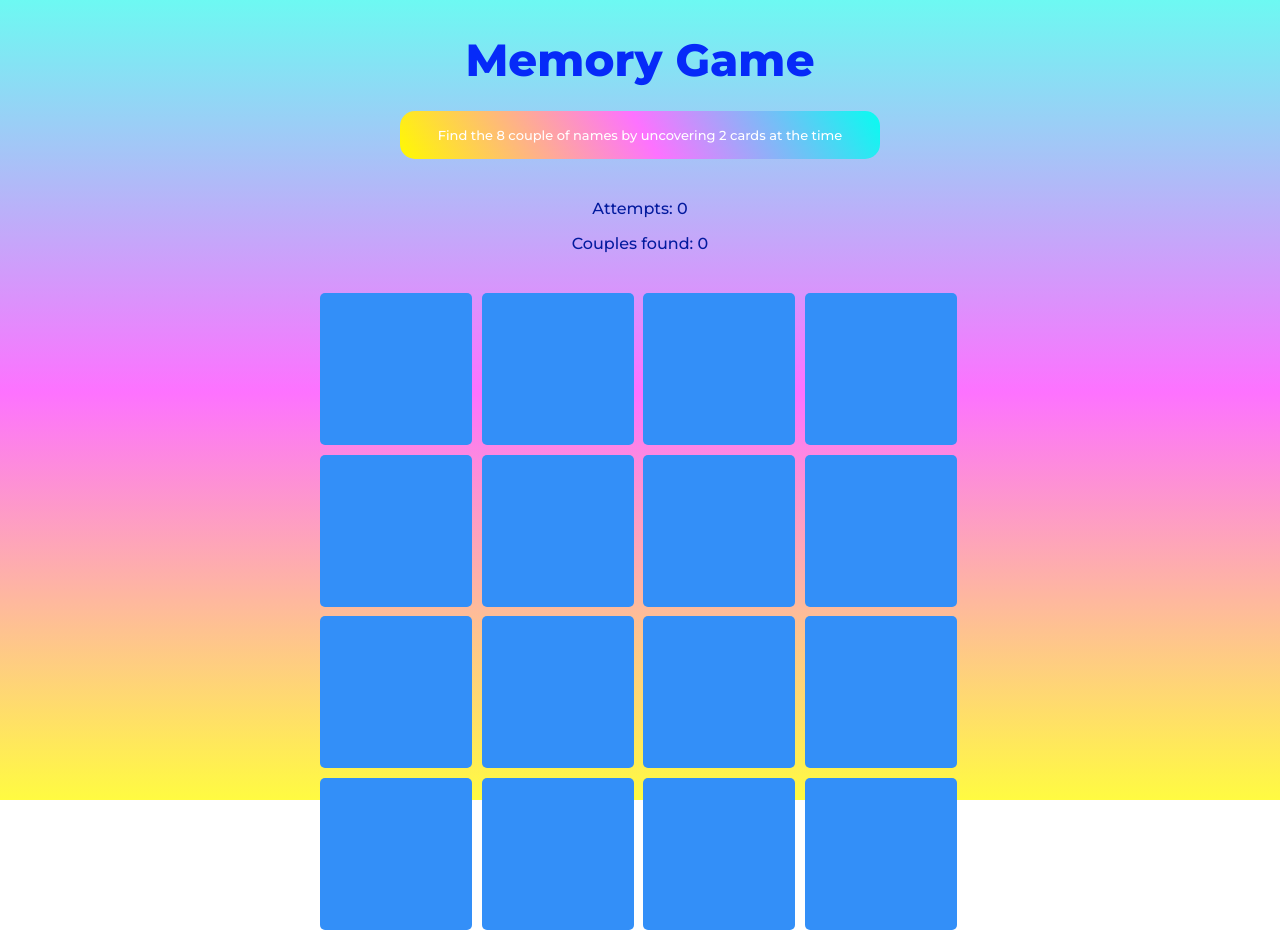
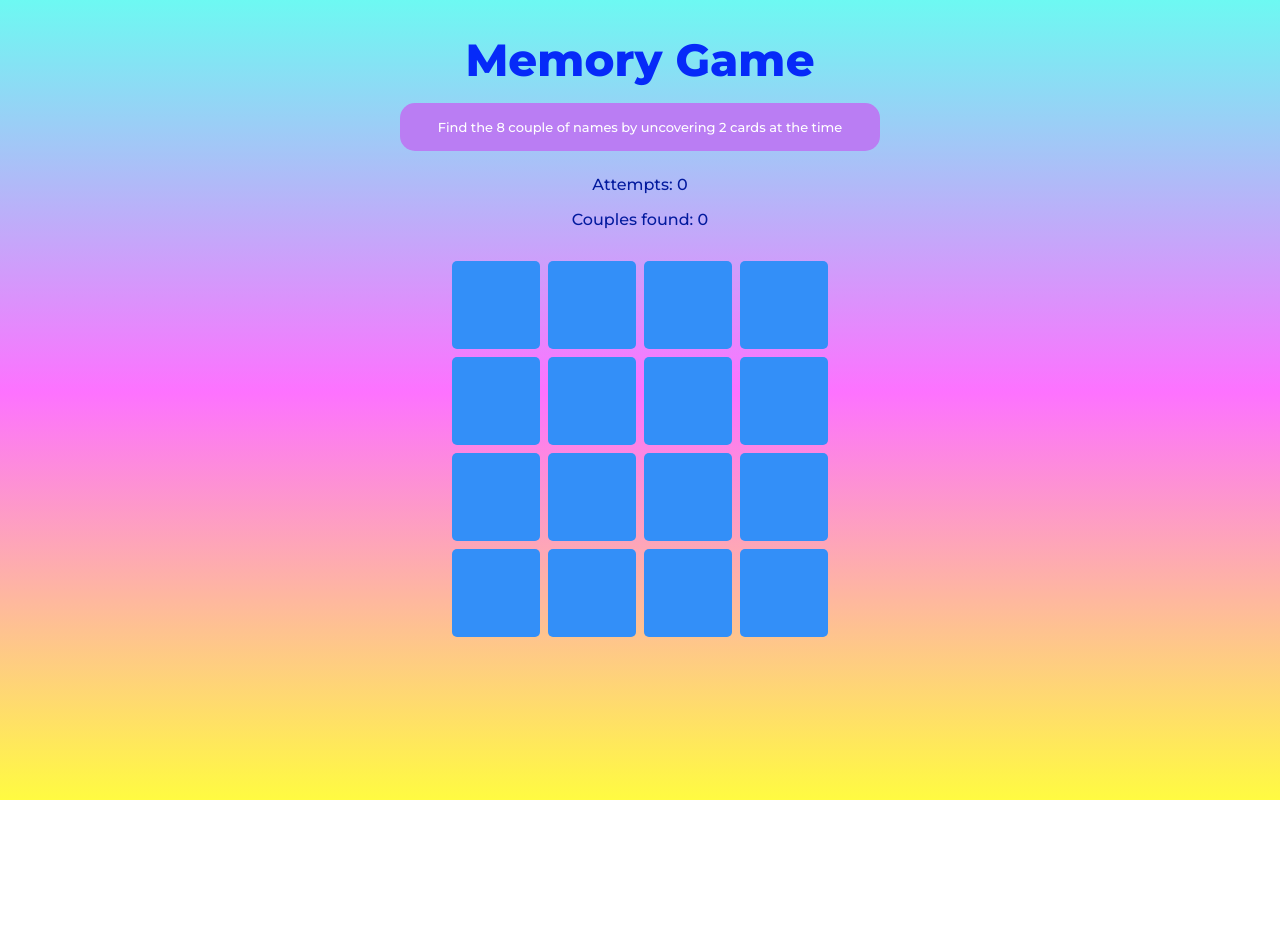
Before and after one commit to Sesadada/Memory-Game, a React (Create React App) app: page / in a window 1280 px wide. After the commit the page ends 800 px from the top, so only its background shows below. Built offline with nearby package versions, Linux system fonts and the light colour scheme.

Commit message:
responsive for tablets

```diff
--- a/src/App.css
+++ b/src/App.css
@@ -7,7 +7,6 @@
   color: #1f023b;
   /*filter: grayscale(100%);*/
 }
-
 .App {
   text-align: center;
   background: rgb(255, 248, 152);
@@ -18,7 +17,7 @@
     rgba(253, 114, 255, 1) 49%,
     rgba(255, 251, 65, 1) 100%
   );
-  height: 100vh;
+  height: 100%;
 }
 h1 {
   font-size: 40px;
@@ -36,14 +35,7 @@ h1 {
   color: rgb(2, 2, 66);
   height: 2rem;
   width: 27.5rem;
-  background: rgb(255, 248, 152);
-  background: linear-gradient(
-    238deg,
-    rgba(255, 248, 152, 1) 0%,
-    rgba(7, 252, 240, 1) 0%,
-    rgba(253, 114, 255, 1) 49%,
-    rgba(255, 250, 0, 1) 100%
-  );
+  background-color: rgb(132, 0, 255);
 }
 
 .points {
@@ -499,3 +491,173 @@ h1 {
     transition: 0.3s background-position ease-in-out;
   }
 }
+
+/*  medium size desktops */
+@media only screen and (min-width: 992px) {
+  .App {
+    text-align: center;
+    background: rgb(255, 248, 152);
+    background: linear-gradient(
+      180deg,
+      rgba(255, 248, 152, 1) 0%,
+      rgba(109, 249, 242, 1) 0%,
+      rgba(253, 114, 255, 1) 49%,
+      rgba(255, 251, 65, 1) 100%
+    );
+    height: 100vh;
+  }
+
+  h1 {
+    font-size: 45px;
+    font-weight: 800;
+    color: #062af8;
+    padding: 2rem 0 1rem 0;
+    letter-spacing: 0px;
+  }
+  .explication {
+    border-radius: 15px;
+    margin: auto;
+    padding: 1.5rem;
+    font-size: 13px;
+    font-weight: 500;
+    line-height: 0px;
+    margin-bottom: 1rem;
+    color: white;
+    height: 3rem;
+    width: 30rem;
+
+    background: rgb(186, 125, 243);
+  }
+
+  .points {
+    width: 30rem;
+    margin: auto;
+    padding: 0rem;
+  }
+  .attempts,
+  .couples {
+    padding: 0.5rem;
+    font-weight: 500;
+    color: #031a9e;
+  }
+
+  .gridBox {
+    margin-top: 0.5rem;
+  }
+  .grid {
+    margin: auto;
+    display: grid;
+    grid-template-columns: repeat(4, 5.5rem);
+    grid-template-rows: repeat(4, 5.5rem);
+    gap: 0.5rem;
+    width: 25.5rem;
+    text-align: center;
+    padding: 1rem;
+  }
+
+  .tile {
+    background-color: rgb(51, 143, 248);
+    transition: 0.3s;
+    border-radius: 5px;
+    font-weight: 600;
+    font-size: 14px;
+  }
+
+  .tile:hover {
+    font-size: 20px;
+    background-color: #062af8;
+    transform: scale(1.1);
+    border-radius: 5px;
+    box-shadow: 0px 15px 20px rgba(34, 66, 53, 0.4);
+    transition: 0.5s;
+  }
+  .tileFound {
+    font-size: 15px;
+    background-color: rgb(248, 59, 201);
+    pointer-events: none;
+    transition: 0.6s;
+    border-radius: 5px;
+    color: white;
+    font-weight: 800;
+    letter-spacing: 2px;
+    animation-name: found;
+    animation-duration: 0.7s;
+  }
+
+  @keyframes found {
+    0% {
+      background-color: rgb(248, 59, 201);
+      transform: scale(1);
+      font-size: 15px;
+
+      letter-spacing: 2px;
+    }
+    10% {
+      transform: scale(1.2);
+      background-color: rgb(225, 250, 3);
+      letter-spacing: 8px;
+      font-size: 20px;
+    }
+    20% {
+      transform: scale(1.2);
+      background-color: rgb(225, 250, 3);
+      letter-spacing: 8px;
+      font-size: 20px;
+    }
+    100% {
+      background-color: rgb(248, 59, 201);
+      transform: scale(1);
+      letter-spacing: 2px;
+      font-size: 15px;
+    }
+  }
+
+  .tileVisibleFound {
+    color: white;
+    border-radius: 5px;
+    width: 5.5rem;
+    height: 5.5rem;
+    padding-top: 2rem;
+    font-size: 15px;
+    display: block;
+    pointer-events: none;
+    transition: 0.8s;
+    letter-spacing: 1px;
+  }
+
+  .tileVisible {
+    background-color: #062af8;
+    color: white;
+    border-radius: 5px;
+    width: 5.5rem;
+    height: 5.5rem;
+    padding-top: 2rem;
+    font-size: 15px;
+    display: block;
+    pointer-events: none;
+    transition: 0.8s;
+  }
+
+  .playBtn {
+    font-size: 18px;
+    font-weight: 500;
+    margin-top: 1.5rem;
+    background: rgb(255, 248, 152);
+    background: linear-gradient(
+      238deg,
+      rgba(255, 248, 152, 1) 0%,
+      rgba(7, 252, 240, 1) 0%,
+      rgba(253, 114, 255, 1) 49%,
+      rgba(255, 250, 0, 1) 100%
+    );
+    background-size: 300px;
+    background-position: left;
+    color: #f4f5fa;
+    border-radius: 8px;
+    box-shadow: 0px 15px 20px rgba(83, 104, 96, 0.4);
+    padding: 0.4rem;
+    border: none;
+    width: 15rem;
+    transition: 0.3s background-position ease-in-out;
+  }
+}
```
